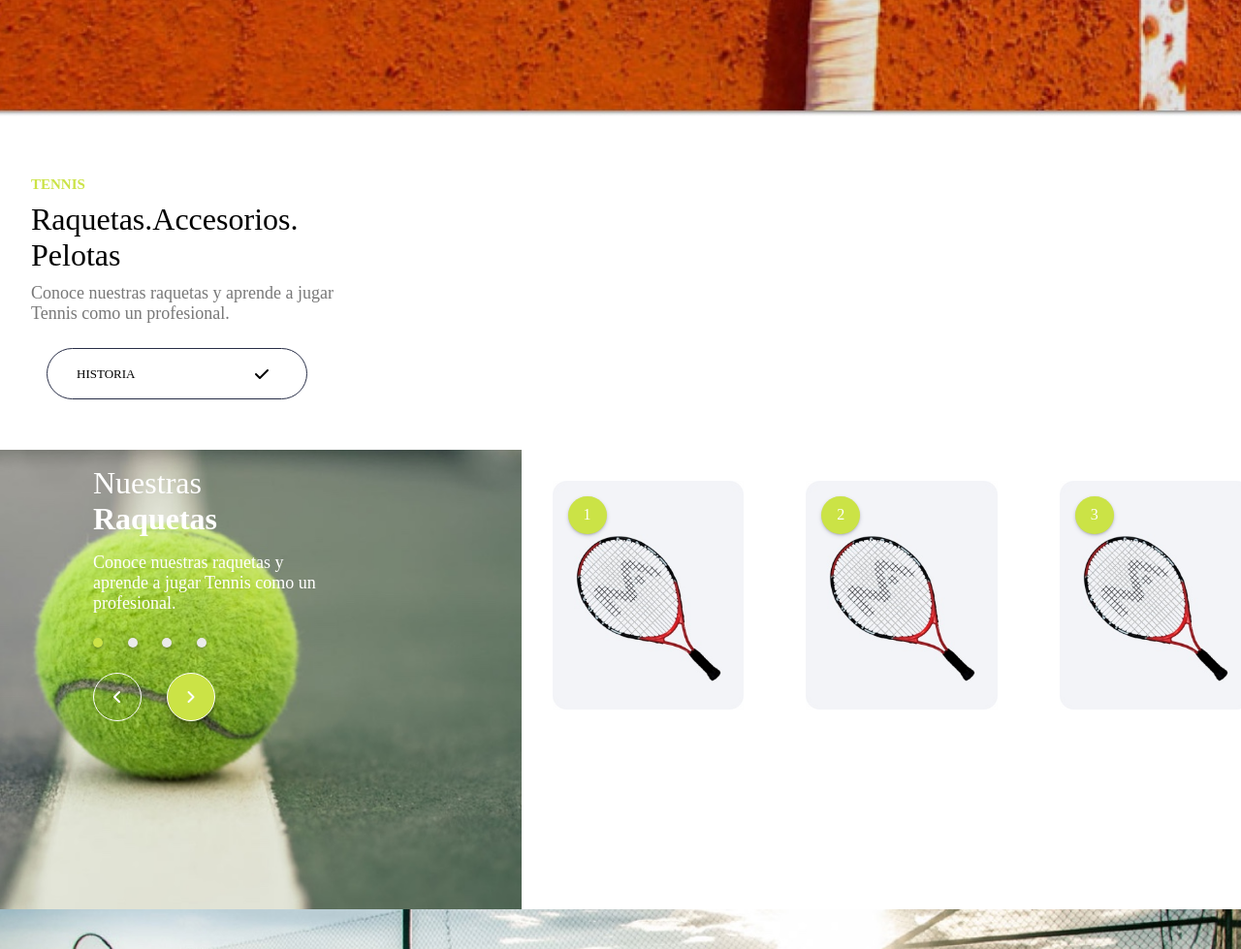
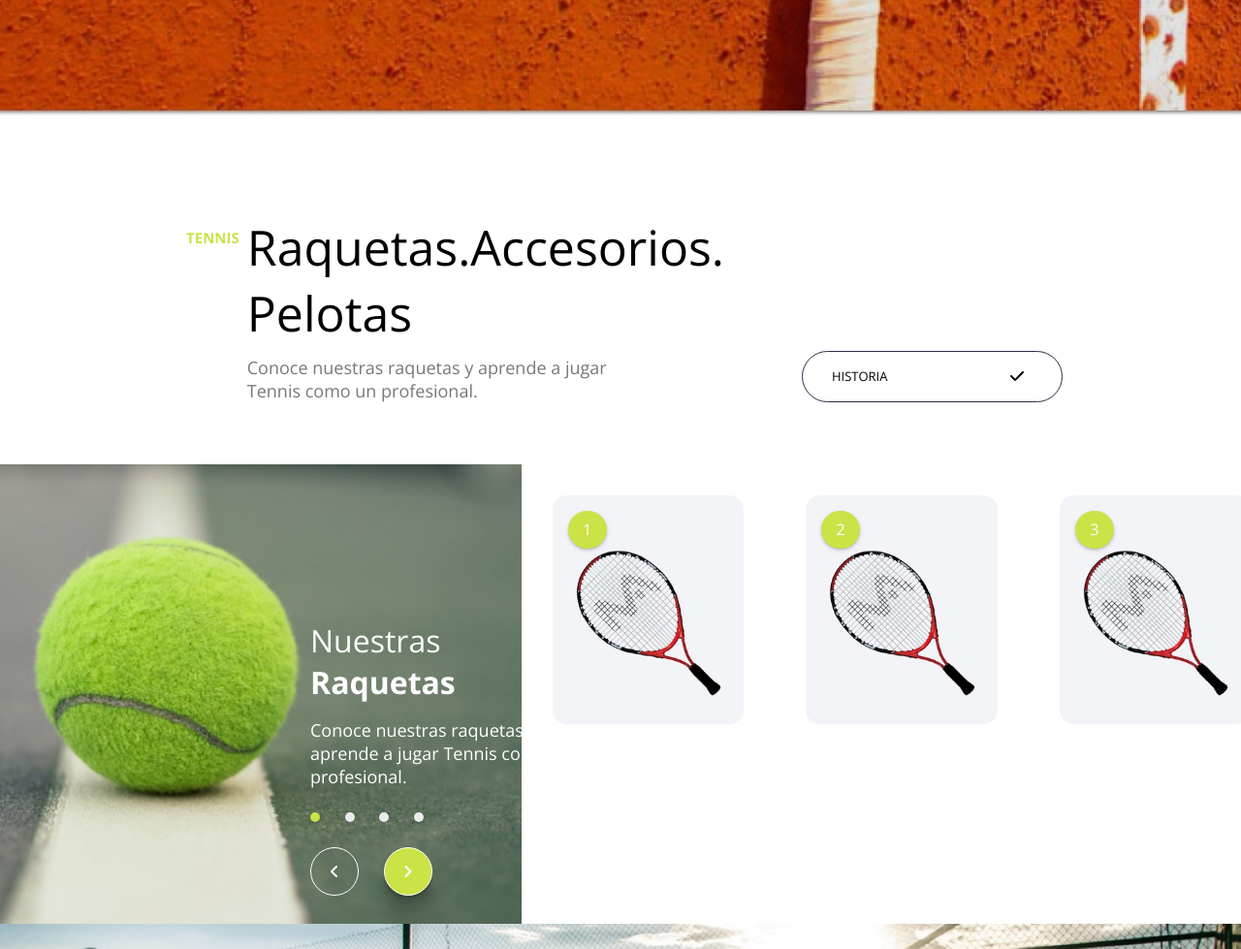
Before and after one commit to luismario53/maquetado, a website: page index.html in a window 1280 px wide. Shown: the part 680-1659 px from the top of the page at 97% size. Drawn offline with nearby package versions, Linux system fonts and the light colour scheme.

Commit message:
ajustes en estilos responsivos

```diff
--- a/index.html
+++ b/index.html
@@ -7,6 +7,11 @@
   <!-- <meta http-equiv="refresh" content="10" > -->
   <title> Tennis</title>
   <link rel="stylesheet" href="style.css">
+
+  <!-- Fonts -->
+  <link rel="preconnect" href="https://fonts.googleapis.com">
+  <link rel="preconnect" href="https://fonts.gstatic.com" crossorigin>
+  <link href="https://fonts.googleapis.com/css2?family=Open+Sans:ital,wght@0,300;0,400;0,500;0,700;1,300;1,400&display=swap" rel="stylesheet">
 
 
 </head>
@@ -48,12 +53,12 @@
   </div>
 
   <div class="history">
-    <div>
+    <div class="flex-item">
       <p class="history-subtitle">
         TENNIS
       </p>
     </div>
-    <div>
+    <div class="flex-item">
       <p class="history-title">
         Raquetas.Accesorios. </br>
         Pelotas
@@ -63,7 +68,7 @@
         Tennis como un profesional.
       </p>
     </div>
-    <div class="Rectangle-2 dark btn-end">
+    <div class="Rectangle-2 dark btn-end flex-item">
       <span class="text-button">HISTORIA</span>
       <i class="fa-solid fa-check"></i>
     </div>
--- a/style.css
+++ b/style.css
@@ -6,6 +6,7 @@
 
 html {
   height: 100vh;
+  font-family: 'Open Sans', sans-serif;
 }
 body{
   height: 100%;
@@ -85,6 +86,7 @@ header ul li{
 
 .slider img {
   max-width: 100%;
+  width: 100%;
   height: 100vh;
   object-fit: cover;
 }
@@ -157,7 +159,11 @@ header ul li{
   padding: 15px 39px 15px 30px;
   border-radius: 26.5px;
   display: flex;
+  display: -webkit-flex;
+  display: -ms-flexbox;
   align-items: center;
+  -webkit-align-items: center;
+  -ms-flex-align: center;
   margin: 1.6rem 2rem;
 }
 
@@ -167,13 +173,21 @@ header ul li{
   padding: 15px 39px 15px 30px;
   border-radius: 26.5px;
   display: flex;
+  display: -webkit-flex;
+  display: -ms-flexbox;
   align-items: center;
+  -webkit-align-items: center;
+  -ms-flex-align: center;
   margin: 1.6rem 2rem;
 }
 
 .btn-end{
   display: flex;
+  display: -webkit-flex;
+  display: -ms-flexbox;
   justify-content: space-between;
+  -webkit-justify-content: space-between;
+  -ms-flex-pack: space-between;
   margin: 1.6rem 0;
 }
 
@@ -218,11 +232,15 @@ main{
 
 .breadcrumbs{
   display: flex;
+  display: -webkit-flex;
+  display: -ms-flexbox;
   margin-bottom: 1.6rem;
 }
 
 .display-flex{
   display: flex;
+  display: -webkit-flex;
+  display: -ms-flexbox;
 }
 
 .green-rounded{
@@ -237,8 +255,14 @@ main{
   border-radius: 50%;
   border: 1px solid white;
   display: flex;
+  display: -webkit-flex;
+  display: -ms-flexbox;
   justify-content: center;
+  -webkit-justify-content: center;
+  -ms-flex-pack: center;
   align-items: center;
+  -webkit-align-items: center;
+  -ms-flex-align: center;
   margin-right: 1.6rem;
 }
 
@@ -270,8 +294,14 @@ main{
   height: 39.8px;
   background-color: #cbe346;
   display: flex;
+  display: -webkit-flex;
+  display: -ms-flexbox;
   justify-content: center;
+  -webkit-justify-content: center;
+  -ms-flex-pack: center;
   align-items: center;
+  -webkit-align-items: center;
+  -ms-flex-align: center;
   color: white;
 }
 
@@ -290,16 +320,28 @@ main{
 
 footer{
   display: flex;
+  display: -webkit-flex;
+  display: -ms-flexbox;
+  justify-content: space-evenly;
+  -webkit-justify-content: space-evenly;
+  -ms-flex-pack: space-evenly;
+  -webkit-flex-direction: column;
+  -ms-flex-direction: column;
   flex-direction: column;
-  justify-content: space-evenly;
   min-height: 50vh;
   background-color: #cbe346;
 }
 
 footer ul:first-of-type{
   display: flex;
+  display: -webkit-flex;
+  display: -ms-flexbox;
+  -webkit-flex-direction: column;
+  -ms-flex-direction: column;
   flex-direction: column;
   align-items: center;
+  -webkit-align-items: center;
+  -ms-flex-align: center;
   padding: 0;
 }
 
@@ -310,10 +352,18 @@ footer ul:first-of-type li{
 
 footer ul:nth-of-type(2){
   display: flex;
+  display: -webkit-flex;
+  display: -ms-flexbox;
+  -webkit-flex-direction: row;
+  -ms-flex-direction: row;
   flex-direction: row;
   align-items: center;
+  -webkit-align-items: center;
+  -ms-flex-align: center;
+  justify-content: center;
+  -webkit-justify-content: center;
+  -ms-flex-pack: center;
   padding: 0;
-  justify-content: center;
 }
 
 footer ul:nth-of-type(2) li{
@@ -323,7 +373,11 @@ footer ul:nth-of-type(2) li{
 
 footer:first-of-type div{
   display: flex;
+  display: -webkit-flex;
+  display: -ms-flexbox;
   justify-content: center;
+  -webkit-justify-content: center;
+  -ms-flex-pack: center;
 }
 
 footer:first-of-type div img{
@@ -348,10 +402,85 @@ footer:first-of-type div img{
   }
 
   .floating-text{
-    left: 6rem;
-    top: 1rem;
+    left: 15rem;
+    top: 5rem;
   }
 
+  .history-title{
+    font-size: 32px;
+    margin: 0;
+  }
+
+  .history-subtitle{
+    margin: 0.5rem 0.5rem 0.5rem 0.5rem;
+  }
+
+  .Rectangle-2 {
+    margin: 0 0 0 5rem;
+  }
+
+  .history{
+    display: -ms-flexbox;
+    display: -webkit-flex;
+    display: flex;
+    -webkit-flex-direction: row;
+    -ms-flex-direction: row;
+    flex-direction: row;
+    -webkit-flex-wrap: nowrap;
+    -ms-flex-wrap: nowrap;
+    flex-wrap: nowrap;
+    -webkit-justify-content: center;
+    -ms-flex-pack: center;
+    justify-content: center;
+    -webkit-align-content: stretch;
+    -ms-flex-line-pack: stretch;
+    align-content: stretch;
+    -webkit-align-items: flex-start;
+    -ms-flex-align: start;
+    align-items: flex-start;
+    padding: 6rem 2rem 4rem 2rem;
+  }
+
+  .flex-item:nth-child(1) {
+    -webkit-order: 0;
+    -ms-flex-order: 0;
+    order: 0;
+    -webkit-flex: 0 1 auto;
+    -ms-flex: 0 1 auto;
+    flex: 0 1 auto;
+    -webkit-align-self: auto;
+    -ms-flex-item-align: auto;
+    align-self: auto;
+  }
+
+  .flex-item:nth-child(2) {
+    -webkit-order: 0;
+    -ms-flex-order: 0;
+    order: 0;
+    -webkit-flex: 0 1 auto;
+    -ms-flex: 0 1 auto;
+    flex: 0 1 auto;
+    -webkit-align-self: stretch;
+    -ms-flex-item-align: stretch;
+    align-self: stretch;
+    }
+
+  .flex-item:nth-child(3) {
+    -webkit-order: 0;
+    -ms-flex-order: 0;
+    order: 0;
+    -webkit-flex: 0 1 auto;
+    -ms-flex: 0 1 auto;
+    flex: 0 1 auto;
+    -webkit-align-self: flex-end;
+    -ms-flex-item-align: end;
+    align-self: flex-end;
+    }
+
+}
+
+/* Tablet landscape */
+@media only screen and (min-width: 900px) {
   .img-responsive{
     max-width: 42%;
     object-fit: cover;
@@ -378,15 +507,117 @@ footer:first-of-type div img{
     display: -webkit-box;
   }
 
-}
-/* Tablet landscape */
-@media only screen and (min-width: 900px) {
+  .floating-text{
+    left: 5rem;
+    top: 1rem;
+  }
+
+  .slider-text{
+    font-size: 50px;
+  }
 
 }
 /* Desktop */
 @media only screen and (min-width: 1200px) {
+  .slider-subtext{
+    margin: 0 20rem;
+  }
+
+  .Rectangle {
+    margin: 1.6rem 20rem;
+  }
+
+  .Rectangle-2 {
+    margin: 0 0 0 5rem;
+  }
+
+  .floating-text{
+    left: 20rem;
+    top: 10rem;
+  }
+
+  .burger-menu{
+    display: none;
+  }
+
+  .history-title{
+    font-size: 50px;
+    margin: 0;
+  }
+
+  .history-subtitle{
+    margin: 0.9rem 0.5rem 0.5rem 0.5rem;
+  }
+
+  .history{
+    display: -ms-flexbox;
+    display: -webkit-flex;
+    display: flex;
+    -webkit-flex-direction: row;
+    -ms-flex-direction: row;
+    flex-direction: row;
+    -webkit-flex-wrap: nowrap;
+    -ms-flex-wrap: nowrap;
+    flex-wrap: nowrap;
+    -webkit-justify-content: center;
+    -ms-flex-pack: center;
+    justify-content: center;
+    -webkit-align-content: stretch;
+    -ms-flex-line-pack: stretch;
+    align-content: stretch;
+    -webkit-align-items: flex-start;
+    -ms-flex-align: start;
+    align-items: flex-start;
+    padding: 6rem 2rem 4rem 2rem;
+  }
+
+  .flex-item:nth-child(1) {
+    -webkit-order: 0;
+    -ms-flex-order: 0;
+    order: 0;
+    -webkit-flex: 0 1 auto;
+    -ms-flex: 0 1 auto;
+    flex: 0 1 auto;
+    -webkit-align-self: auto;
+    -ms-flex-item-align: auto;
+    align-self: auto;
+  }
+
+  .flex-item:nth-child(2) {
+    -webkit-order: 0;
+    -ms-flex-order: 0;
+    order: 0;
+    -webkit-flex: 0 1 auto;
+    -ms-flex: 0 1 auto;
+    flex: 0 1 auto;
+    -webkit-align-self: stretch;
+    -ms-flex-item-align: stretch;
+    align-self: stretch;
+    }
+
+  .flex-item:nth-child(3) {
+    -webkit-order: 0;
+    -ms-flex-order: 0;
+    order: 0;
+    -webkit-flex: 0 1 auto;
+    -ms-flex: 0 1 auto;
+    flex: 0 1 auto;
+    -webkit-align-self: flex-end;
+    -ms-flex-item-align: end;
+    align-self: flex-end;
+    }
+}
+
+/* Big desktop (4k) */
+@media only screen and (width: 1200px) {
+  .floating-text{
+    left: 12rem;
+    top: 5rem;
+  }
 
 }
+
+
 /* Big desktop (4k) */
 @media only screen and (min-width: 2500px) {
 
```
